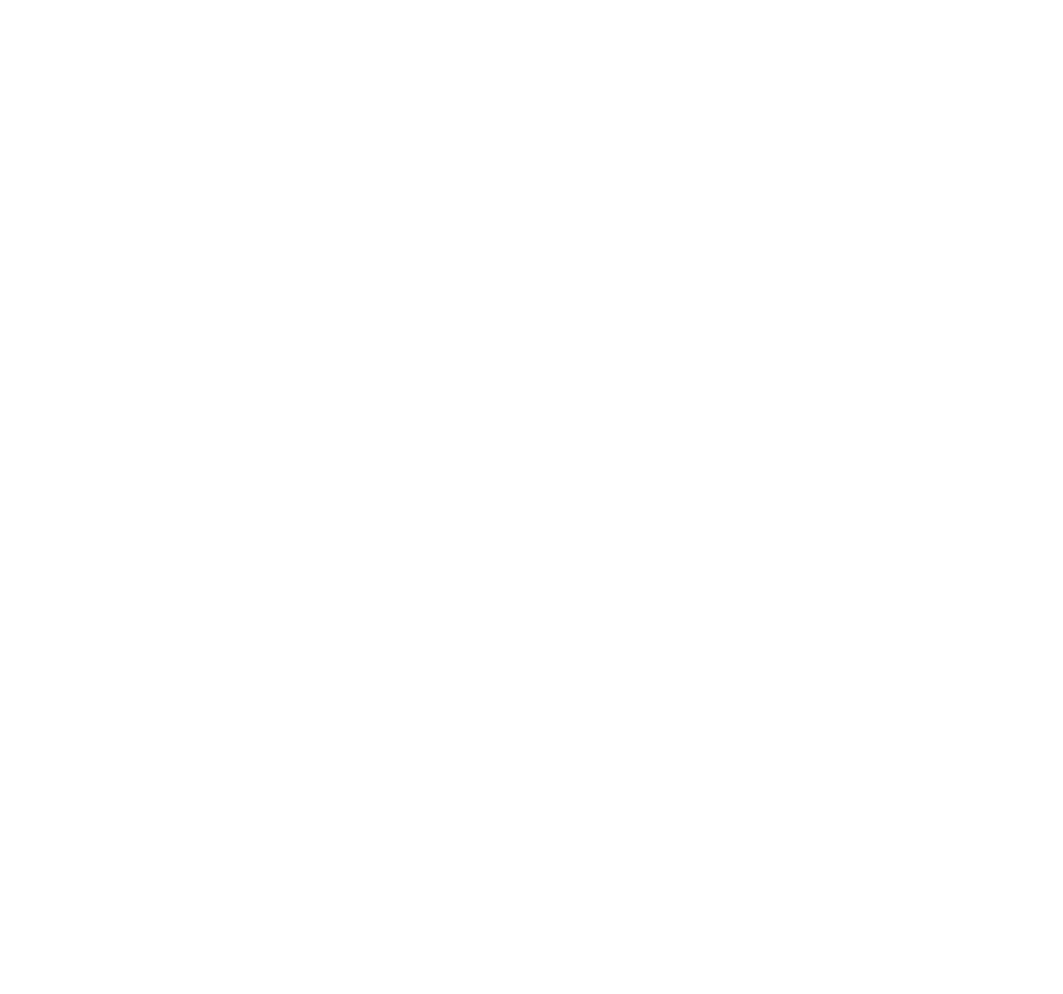
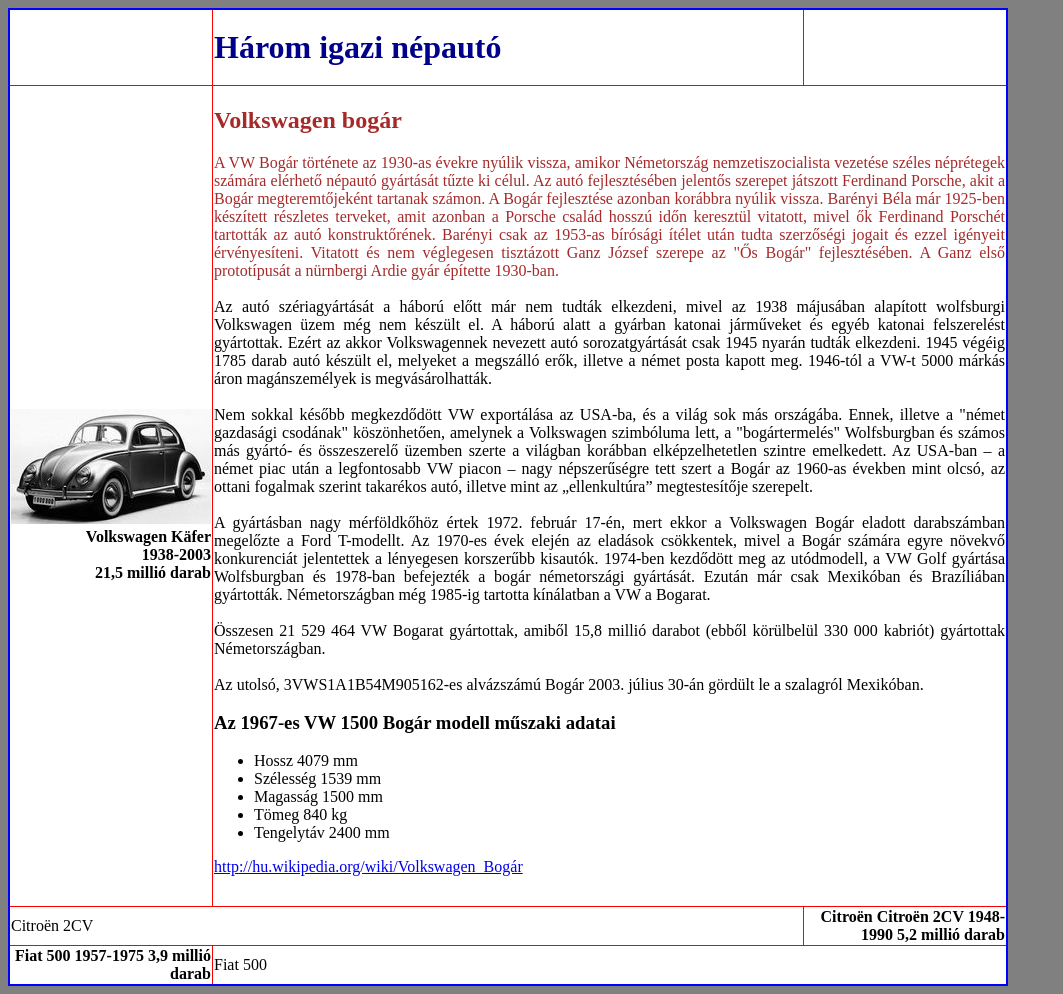
Before and after one commit to Gabiika004/GaraiGabor_htmlMasodik, a plain HTML site: page nepauto.html in a window 1280 px wide. Shown: the whole page, without its empty margins (0-1063 px from the left). Before the commit the page ends 800 px from the top, so only its background shows below. Drawn offline with Linux system fonts and the light colour scheme.

Commit message:
nepauto.html Táblázat: stílus és méretek + Volswagen

```diff
--- a/nepauto.html
+++ b/nepauto.html
@@ -8,6 +8,90 @@
     <link rel="stylesheet" href="style_nepauto.css">
 </head>
 <body>
+    <table>
 
+        <tr id="First">
+            <td class="short"></td>
+            <th class="left"><h1>Három igazi népautó</h1></th>
+            <td class="short"></td>
+        </tr>
+
+        <tr id="Second">
+            <th>
+                <img src="vw/vw200.jpg" alt="Volkswagen" title="Volkswagen">
+                Volkswagen Käfer<br>
+                1938-2003<br>
+                21,5 millió darab</th>
+            <td colspan="2" id="VW">
+                <h2 class="first">Volkswagen bogár</h2>
+
+                <p class="first">A VW Bogár története az 1930-as évekre nyúlik vissza, amikor Németország
+                    nemzetiszocialista vezetése széles néprétegek számára elérhető népautó
+                    gyártását tűzte ki célul. Az autó fejlesztésében jelentős szerepet játszott
+                    Ferdinand Porsche, akit a Bogár megteremtőjeként tartanak számon.
+                    A Bogár fejlesztése azonban korábbra nyúlik vissza. Barényi Béla már 1925-ben
+                    készített részletes terveket, amit azonban a Porsche család hosszú időn keresztül
+                    vitatott, mivel ők Ferdinand Porschét tartották az autó konstruktőrének.
+                    Barényi csak az 1953-as bírósági ítélet után tudta szerzőségi jogait és
+                    ezzel igényeit érvényesíteni. Vitatott és nem véglegesen tisztázott Ganz József
+                    szerepe az "Ős Bogár" fejlesztésében. A Ganz első prototípusát a nürnbergi Ardie gyár
+                    építette 1930-ban.
+                </p>
+                <p>Az autó szériagyártását a háború előtt már nem tudták elkezdeni, mivel az 1938 májusában
+                   alapított wolfsburgi Volkswagen üzem még nem készült el. A háború alatt a gyárban
+                   katonai járműveket és egyéb katonai felszerelést gyártottak. Ezért az akkor
+                   Volkswagennek nevezett autó sorozatgyártását csak 1945 nyarán tudták elkezdeni.
+                   1945 végéig 1785 darab autó készült el, melyeket a megszálló erők, illetve a német
+                   posta kapott meg. 1946-tól a VW-t 5000 márkás áron magánszemélyek is megvásárolhatták.
+                </p>
+                <p>Nem sokkal később megkezdődött VW exportálása az USA-ba, és a világ sok más országába.
+                   Ennek, illetve a "német gazdasági csodának" köszönhetően, amelynek a Volkswagen szimbóluma
+                   lett, a "bogártermelés" Wolfsburgban és számos más gyártó- és összeszerelő üzemben szerte
+                   a világban korábban elképzelhetetlen szintre emelkedett. Az USA-ban – a német piac után a
+                   legfontosabb VW piacon – nagy népszerűségre tett szert a Bogár az 1960-as években mint olcsó,
+                   az ottani fogalmak szerint takarékos autó, illetve mint az „ellenkultúra” megtestesítője szerepelt.
+                </p>
+                <p>A gyártásban nagy mérföldkőhöz értek 1972. február 17-én, mert ekkor a Volkswagen Bogár
+                   eladott darabszámban megelőzte a Ford T-modellt. Az 1970-es évek elején az eladások
+                   csökkentek, mivel a Bogár számára egyre növekvő konkurenciát jelentettek a lényegesen
+                   korszerűbb kisautók. 1974-ben kezdődött meg az utódmodell, a VW Golf gyártása Wolfsburgban
+                   és 1978-ban befejezték a bogár németországi gyártását. Ezután már csak Mexikóban és
+                   Brazíliában gyártották. Németországban még 1985-ig tartotta kínálatban a VW a Bogarat.
+                </p>
+                <p>Összesen 21 529 464 VW Bogarat gyártottak, amiből 15,8 millió darabot
+                  (ebből körülbelül 330 000 kabriót) gyártottak Németországban.
+                </p>
+                <p>Az utolsó, 3VWS1A1B54M905162-es alvázszámú Bogár 2003.
+                   július 30-án gördült le a szalagról Mexikóban.
+                 </p>
+                <h3>Az 1967-es VW 1500 Bogár modell műszaki adatai</h3>
+                 <ul>
+                     <li>Hossz	4079 mm</li>
+                     <li>Szélesség	1539 mm</li>
+                     <li>Magasság	1500 mm</li>
+                     <li>Tömeg	840 kg</li>
+                     <li>Tengelytáv	2400 mm</li>
+                </ul>
+                <a href="http://hu.wikipedia.org/wiki/Volkswagen_Bogár">http://hu.wikipedia.org/wiki/Volkswagen_Bogár</a>
+            </td>
+        </tr>
+
+        <tr id="Third">
+            <td colspan="2">Citroën 2CV</td>
+            <th class="short" class="left">Citroën
+                Citroën 2CV
+                1948-1990
+                5,2 millió darab</th>
+
+        </tr>
+
+        <tr>
+            <th>Fiat 500
+                1957-1975
+                3,9 millió darab</th>
+            <td>Fiat 500</td>
+        </tr>
+
+    </table>
 </body>
 </html>
--- a/style_nepauto.css
+++ b/style_nepauto.css
@@ -0,0 +1,46 @@
+body{
+    background-color: gray;
+}
+
+table{
+    width: 1000px;
+    background-color: #fff;
+    border: 2px solid blue;
+    border-collapse: collapse;
+
+}
+tr,th{
+    border: 1px solid red;
+    border-collapse: collapse;
+}
+
+.short{
+    width: 200px;
+
+}
+
+th{
+    text-align: right;
+}
+
+.left{
+    text-align: left;
+}
+
+h1{
+    color: darkblue;
+}
+p{
+    text-align: justify;
+}
+.first{
+    color: brown;
+}
+#VW{
+   padding-bottom: 30px;
+}
+
+p,a,h1,h3{
+    margin-top:18px;
+    margin-bottom: 18px;
+}
```
